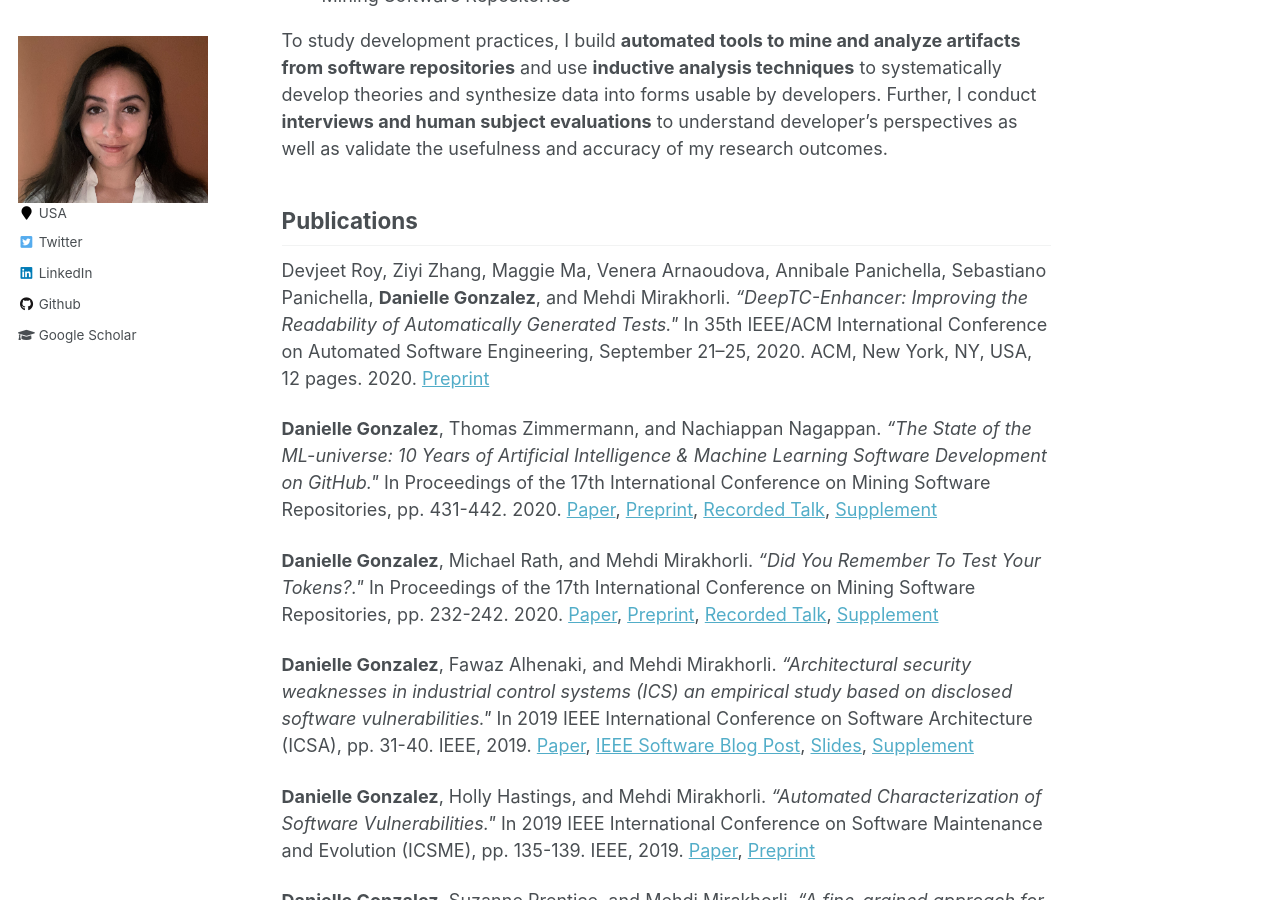
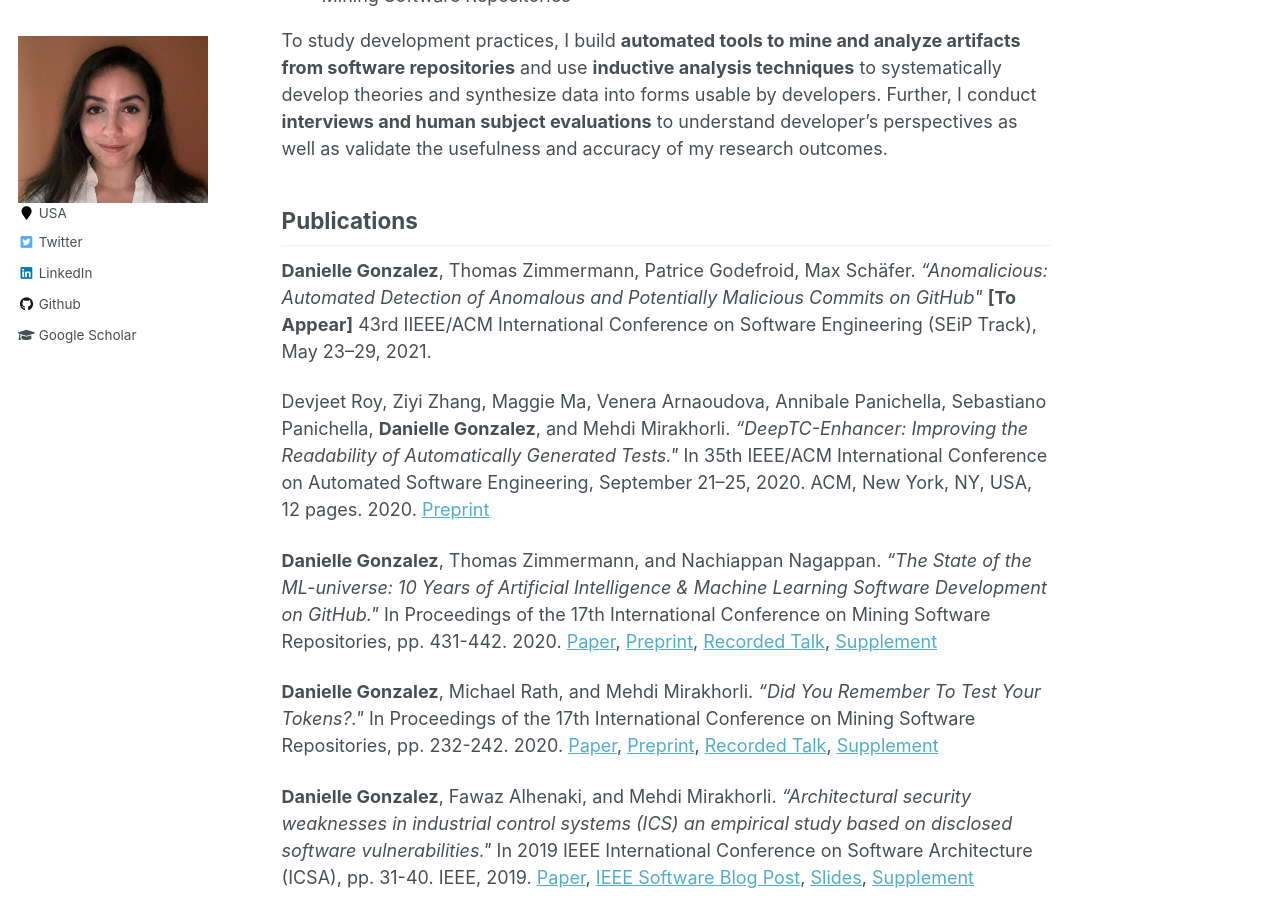
Before and after one commit to DanielleGonzalez/DanielleGonzalez.github.io, a Jekyll site: the page built from _pages/about.md, in a window 1280 px wide and 900 px high, scrolled down 655 px. Built offline with Jekyll 4.4.1, drawn with Linux system fonts in a browser that asks for light colours.

Commit message:
updated CV and added new paper

```diff
--- a/_pages/about.md
+++ b/_pages/about.md
@@ -10,9 +10,10 @@ redirect_from:
 
 # I am on the 2021 job market!
 
-[Curriculum Vitae](files/DanielleGonzalez_Nov2020_CV.pdf){:target="_blank"}
+[Curriculum Vitae](files/DanielleGonzalez_Feb2021_CV.pdf){:target="_blank"}
 
 My name is **Danielle Gonzalez**; I am a PhD candidate at Rochester Institute of Technology (RIT) in Rochester, NY. I am currently funded by a [Microsoft PhD Fellowship](https://www.rit.edu/news/graduate-student-receives-prestigious-microsoft-fellowship){:target="_blank"}, awarded in 2019.
+
 ## Research Interests
 Using **mixed empirical software engineering research** methods, I aim to **produce supportive, actionable resources and insights for developers and teams driven by observation of real practices and investigations into the sociotechnical factors** that affect each lifecycle phase.
 
@@ -25,11 +26,10 @@ I am particularly interested in:
 
 To study development practices, I build **automated tools to mine and analyze artifacts from software repositories** and use **inductive analysis techniques** to systematically develop theories and synthesize data into forms usable by developers. Further, I conduct **interviews and human subject evaluations** to understand developer's perspectives as well as validate the usefulness and accuracy of my research outcomes.
 ## Publications
-<!-- **Danielle Gonzalez**, Thomas Zimmermann,
+**Danielle Gonzalez**, Thomas Zimmermann,
 Patrice Godefroid, Max Schäfer. *"Anomalicious: Automated Detection of
-Anomalous and Potentially Malicious Commits on GitHub\"* **[Under
-Review for]** 43rd IIEEE/ACM International Conference on Software
-Engineering (SEiP Track), May 23--29, 2021.  -->
+Anomalous and Potentially Malicious Commits on GitHub\"* **[To Appear]** 43rd IIEEE/ACM International Conference on Software
+Engineering (SEiP Track), May 23--29, 2021.
 
 Devjeet Roy, Ziyi Zhang, Maggie Ma, Venera
 Arnaoudova, Annibale Panichella, Sebastiano Panichella, **Danielle
```
Also changed, not shown: 1 other file.
